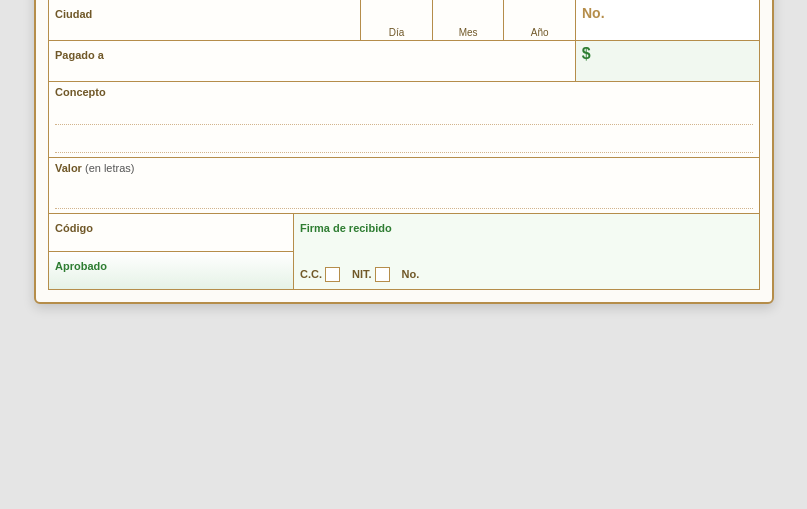
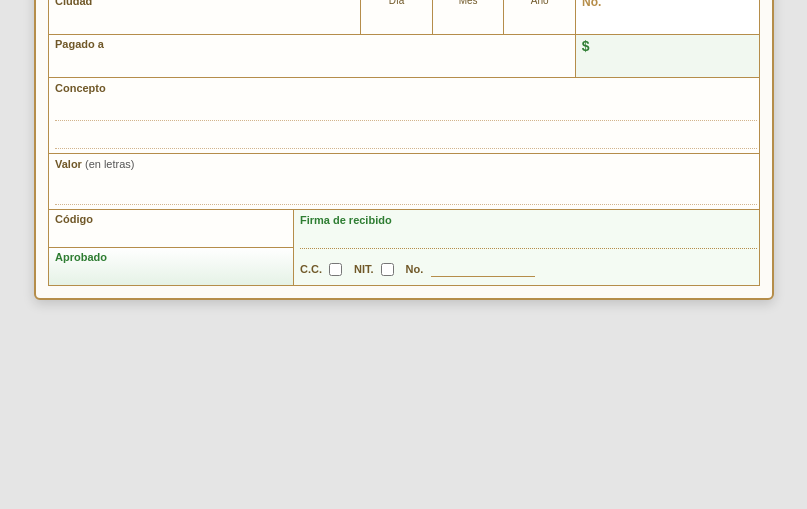
Before and after one commit to hoz-code/recibo_caja, a plain HTML site: page schema.html in a window 1280 px wide. Shown: the part 291-800 px from the top of the page, without its empty margins (236-1043 px from the left). Drawn offline with Linux system fonts and the light colour scheme.

Commit message:
Recibo para ingresar datos

```diff
--- a/schema.html
+++ b/schema.html
@@ -11,9 +11,9 @@
         <!-- Encabezado / Header -->
         <div class="receipt-header">
             <div class="brand-box">
-                <div class="title-main">Recibo de Caja Menor</div>
+                <div class="title-main">Recibo de Caja</div>
                 <div class="brand-sub">
-                    <span class="brand-name">minerva</span> <span class="brand-ref">® 20-02 x 100</span>
+                    <span class="brand-name"></span> <span class="brand-ref"></span>
                 </div>
             </div>
         </div>
@@ -24,14 +24,25 @@
             <div class="row row-top">
                 <div class="field-group city-group">
                     <span class="label">Ciudad</span>
+                    <input type="text" class="input-field" placeholder="">
                 </div>
                 <div class="date-group">
-                    <div class="date-box"><span class="label-small">Día</span></div>
-                    <div class="date-box"><span class="label-small">Mes</span></div>
-                    <div class="date-box"><span class="label-small">Año</span></div>
+                    <div class="date-box">
+                        <span class="label-small">Día</span>
+                        <input type="text" class="input-date" maxlength="2">
+                    </div>
+                    <div class="date-box">
+                        <span class="label-small">Mes</span>
+                        <input type="text" class="input-date" maxlength="2">
+                    </div>
+                    <div class="date-box">
+                        <span class="label-small">Año</span>
+                        <input type="text" class="input-date" maxlength="4">
+                    </div>
                 </div>
                 <div class="field-group number-group">
                     <span class="label bold-number">No.</span>
+                    <input type="text" class="input-field bold-input">
                 </div>
             </div>
 
@@ -39,9 +50,11 @@
             <div class="row row-paid">
                 <div class="field-group paid-group">
                     <span class="label">Pagado a</span>
+                    <input type="text" class="input-field">
                 </div>
                 <div class="field-group amount-group">
                     <span class="label currency-symbol">$</span>
+                    <input type="text" class="input-field amount-input">
                 </div>
             </div>
 
@@ -49,8 +62,8 @@
             <div class="row row-concept">
                 <div class="field-group concept-group">
                     <span class="label">Concepto</span>
-                    <div class="line-space"></div>
-                    <div class="line-space"></div>
+                    <input type="text" class="input-field line-input">
+                    <input type="text" class="input-field line-input">
                 </div>
             </div>
 
@@ -58,7 +71,7 @@
             <div class="row row-value-letters">
                 <div class="field-group letters-group">
                     <span class="label">Valor <span class="normal-text">(en letras)</span></span>
-                    <div class="line-space"></div>
+                    <input type="text" class="input-field line-input">
                 </div>
             </div>
 
@@ -67,19 +80,23 @@
                 <div class="left-bottom-col">
                     <div class="code-box">
                         <span class="label">Código</span>
+                        <input type="text" class="input-field">
                     </div>
                     <div class="approved-box">
                         <span class="label green-text">Aprobado</span>
+                        <input type="text" class="input-field bg-transparent">
                     </div>
                 </div>
                 <div class="right-bottom-col">
                     <div class="signature-title">
                         <span class="label green-text">Firma de recibido</span>
                     </div>
+                    <input type="text" class="input-field signature-line">
                     <div class="signature-footer">
-                        <span class="id-label">C.C.</span> <span class="checkbox"></span>
-                        <span class="id-label">NIT.</span> <span class="checkbox"></span>
+                        <span class="id-label">C.C.</span> <input type="checkbox" class="checkbox-input">
+                        <span class="id-label">NIT.</span> <input type="checkbox" class="checkbox-input">
                         <span class="id-label">No.</span>
+                        <input type="text" class="input-id-number">
                     </div>
                 </div>
             </div>
--- a/style.css
+++ b/style.css
@@ -83,6 +83,7 @@ body {
     font-size: 11px;
     color: #705828;
     font-weight: bold;
+    display: block;
 }
 
 .normal-text {
@@ -94,15 +95,30 @@ body {
     color: #2e7d32;
 }
 
+/* Estilos generales para los inputs (teclado) */
+.input-field {
+    border: none;
+    background: transparent;
+    outline: none;
+    font-family: Arial, sans-serif;
+    font-size: 13px;
+    color: #222;
+    width: 100%;
+}
+
+.input-field:focus {
+    background-color: rgba(181, 141, 74, 0.08);
+}
+
 /* Fila 1: Ciudad, Fechas y Número */
 .row-top {
-    height: 40px;
+    height: 42px;
 }
 
 .city-group {
     flex: 3.5;
     border-right: 1px solid #b58d4a;
-    padding: 4px 6px;
+    padding: 3px 6px;
 }
 
 .date-group {
@@ -115,9 +131,10 @@ body {
     flex: 1;
     border-right: 1px solid #b58d4a;
     display: flex;
-    justify-content: center;
-    align-items: flex-end;
-    padding-bottom: 2px;
+    flex-direction: column;
+    justify-content: space-between;
+    padding: 3px 4px;
+    text-align: center;
 }
 
 .date-box:last-child {
@@ -129,41 +146,72 @@ body {
     color: #705828;
 }
 
+.input-date {
+    border: none;
+    background: transparent;
+    outline: none;
+    text-align: center;
+    font-size: 12px;
+    width: 100%;
+}
+
 .number-group {
     flex: 2;
-    padding: 4px 6px;
+    padding: 3px 6px;
     background-color: #ffffff;
+    display: flex;
+    flex-direction: column;
+    justify-content: space-between;
 }
 
 .bold-number {
+    font-size: 12px;
+    color: #b58d4a;
+}
+
+.bold-input {
+    font-weight: bold;
+    color: #c0392b;
     font-size: 14px;
-    color: #b58d4a;
 }
 
 /* Fila 2: Pagado a y Monto */
 .row-paid {
-    height: 40px;
+    height: 42px;
 }
 
 .paid-group {
     flex: 7.5;
     border-right: 1px solid #b58d4a;
-    padding: 4px 6px;
+    padding: 3px 6px;
+    display: flex;
+    flex-direction: column;
+    justify-content: space-between;
 }
 
 .amount-group {
     flex: 2.5;
-    padding: 4px 6px;
+    padding: 3px 6px;
     background-color: #f1f8f0;
+    display: flex;
+    flex-direction: column;
+    justify-content: space-between;
 }
 
 .currency-symbol {
-    font-size: 16px;
+    font-size: 14px;
     color: #2e7d32;
     font-weight: bold;
+    display: inline;
 }
 
-/* Fila 3: Concepto */
+.amount-input {
+    font-weight: bold;
+    font-size: 14px;
+    color: #2e7d32;
+}
+
+/* Fila 3 y 4: Concepto y Valor en letras */
 .row-concept {
     min-height: 75px;
     flex-direction: column;
@@ -177,13 +225,6 @@ body {
     justify-content: space-between;
 }
 
-.line-space {
-    border-bottom: 1px dotted #d2b48c;
-    height: 18px;
-    width: 100%;
-}
-
-/* Fila 4: Valor en letras */
 .row-value-letters {
     min-height: 55px;
     flex-direction: column;
@@ -195,6 +236,12 @@ body {
     display: flex;
     flex-direction: column;
     justify-content: space-between;
+}
+
+.line-input {
+    border-bottom: 1px dotted #d2b48c;
+    height: 20px;
+    padding-bottom: 2px;
 }
 
 /* Fila 5: Código, Aprobado y Firmas */
@@ -212,13 +259,19 @@ body {
 .code-box {
     flex: 1;
     border-bottom: 1px solid #b58d4a;
-    padding: 4px 6px;
+    padding: 3px 6px;
+    display: flex;
+    flex-direction: column;
+    justify-content: space-between;
 }
 
 .approved-box {
     flex: 1;
-    padding: 4px 6px;
+    padding: 3px 6px;
     background: linear-gradient(to bottom, #ffffff, #e5f2e6);
+    display: flex;
+    flex-direction: column;
+    justify-content: space-between;
 }
 
 .right-bottom-col {
@@ -234,12 +287,17 @@ body {
     font-weight: bold;
 }
 
+.signature-line {
+    border-bottom: 1px dotted #b58d4a;
+    margin-bottom: 5px;
+}
+
 .signature-footer {
     display: flex;
     align-items: center;
     font-size: 11px;
     color: #705828;
-    padding-bottom: 3px;
+    padding-bottom: 2px;
 }
 
 .id-label {
@@ -247,11 +305,19 @@ body {
     font-weight: bold;
 }
 
-.checkbox {
+.checkbox-input {
     width: 13px;
     height: 13px;
-    border: 1px solid #b58d4a;
-    background-color: white;
-    display: inline-block;
     margin-right: 12px;
+    cursor: pointer;
 }
+
+.input-id-number {
+    border: none;
+    border-bottom: 1px solid #b58d4a;
+    background: transparent;
+    outline: none;
+    width: 100px;
+    font-size: 11px;
+    margin-left: 5px;
+}
```
